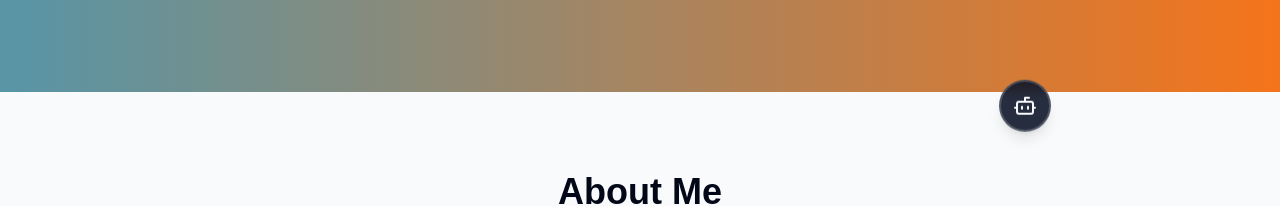
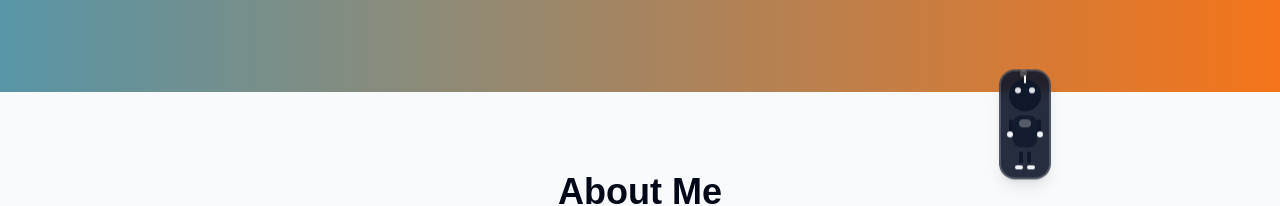
Before and after one commit to AvinashSingh9161/avinash-3d-marketing-hub, a React (Vite) app: page / in a window 1280 px wide. Shown: the part 608-814 px from the top of the page. Built offline with nearby package versions, Linux system fonts and the light colour scheme.

Commit message:
Refactor: Update AI bot appearance
The AI bot's visual representation was updated to resemble a cute robot with legs, hands, and a body.

```diff
--- a/src/components/ai-bot/WalkingBot.tsx
+++ b/src/components/ai-bot/WalkingBot.tsx
@@ -47,8 +47,41 @@ export const WalkingBot = () => {
         onClick={() => setIsOpen(true)}
       >
         <div className="relative">
-          <div className="bg-primary/90 backdrop-blur-sm rounded-full p-3 shadow-lg border-2 border-primary-foreground/20 animate-bounce">
-            <Bot className="w-6 h-6 text-primary-foreground" />
+          {/* Cute Robot Body */}
+          <div className="bg-primary/90 backdrop-blur-sm rounded-2xl p-2 shadow-lg border-2 border-primary-foreground/20 animate-bounce">
+            {/* Robot Head */}
+            <div className="bg-primary rounded-full w-8 h-8 mx-auto mb-1 relative">
+              {/* Eyes */}
+              <div className="absolute top-2 left-1.5 w-1.5 h-1.5 bg-primary-foreground rounded-full animate-pulse"></div>
+              <div className="absolute top-2 right-1.5 w-1.5 h-1.5 bg-primary-foreground rounded-full animate-pulse"></div>
+              {/* Antenna */}
+              <div className="absolute -top-1 left-1/2 transform -translate-x-1/2 w-0.5 h-2 bg-primary-foreground rounded-full"></div>
+              <div className="absolute -top-2 left-1/2 transform -translate-x-1/2 w-1 h-1 bg-accent rounded-full animate-ping"></div>
+            </div>
+
+            {/* Robot Body */}
+            <div className="bg-primary/80 rounded-lg w-6 h-8 mx-auto mb-1 relative">
+              {/* Chest Panel */}
+              <div className="absolute top-1 left-1/2 transform -translate-x-1/2 w-3 h-2 bg-primary-foreground/30 rounded"></div>
+              {/* Arms */}
+              <div className="absolute top-1 -left-1 w-1 h-4 bg-primary rounded-full"></div>
+              <div className="absolute top-1 -right-1 w-1 h-4 bg-primary rounded-full"></div>
+              {/* Hands */}
+              <div className="absolute top-4 -left-1.5 w-1.5 h-1.5 bg-accent rounded-full"></div>
+              <div className="absolute top-4 -right-1.5 w-1.5 h-1.5 bg-accent rounded-full"></div>
+            </div>
+
+            {/* Robot Legs */}
+            <div className="flex justify-center gap-1">
+              <div className="w-1 h-3 bg-primary rounded-full"></div>
+              <div className="w-1 h-3 bg-primary rounded-full"></div>
+            </div>
+
+            {/* Robot Feet */}
+            <div className="flex justify-center gap-1 mt-0.5">
+              <div className="w-2 h-1 bg-accent rounded-full"></div>
+              <div className="w-2 h-1 bg-accent rounded-full"></div>
+            </div>
           </div>
           <div className="absolute -top-8 left-1/2 transform -translate-x-1/2 bg-background/90 backdrop-blur-sm px-2 py-1 rounded text-xs font-medium border whitespace-nowrap opacity-0 hover:opacity-100 transition-opacity">
             Click me! 👋
```
